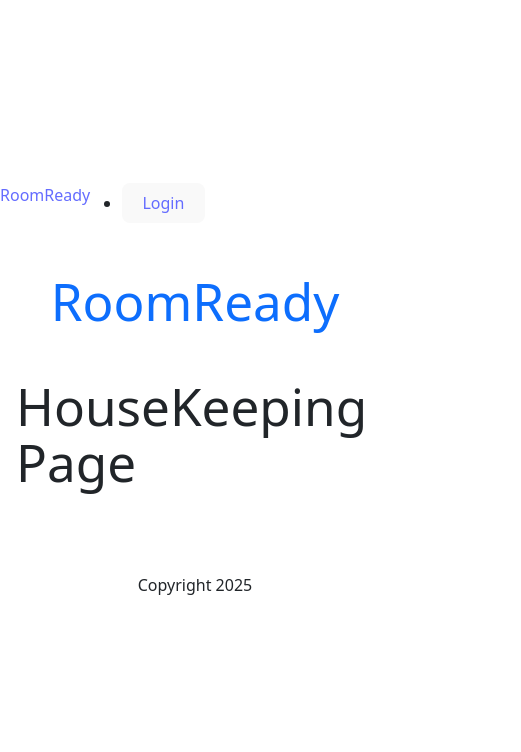
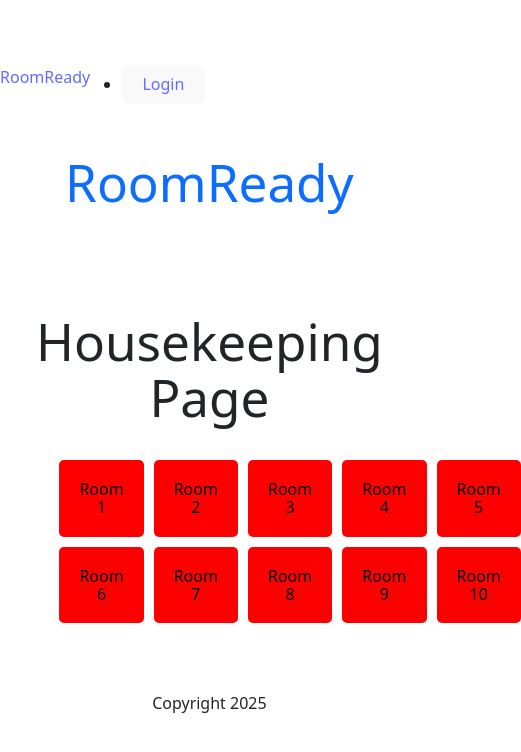
Before and after one commit to musserdn/RoomReady, a React (Vite) app in the folder client/: page /HouseKeeping in a window 390 px wide. Shown: the top 752 px of the page, 521 px wide, since content can reach past the window. Built offline with nearby package versions, Linux system fonts and the light colour scheme.

Commit message:
Added responsive buttons to the Housekeeping page

```diff
--- a/client/src/pages/HouseKeepingPage.jsx
+++ b/client/src/pages/HouseKeepingPage.jsx
@@ -1,5 +1,48 @@
+import { useState } from "react";
+
 export default function HouseKeepingPage() {
+    const [roomStatuses, setRoomStatuses] = useState(Array(10).fill("red"));
+
+    // Function to handle button click and cycle colors
+    const handleClick = (index) => {
+        setRoomStatuses(prevStatuses =>
+            prevStatuses.map((status, i) => {
+                if (i === index) {
+                    return status === "red" ? "yellow" : status === "yellow" ? "green" : "red";
+                }
+                return status;
+            })
+        );
+    };
+
     return (
-        <h1>HouseKeeping Page</h1>
+        <div style={{ textAlign: "center", padding: "20px" }}>
+            <h1>Housekeeping Page</h1>
+            <div style={{
+                display: "grid",
+                gridTemplateColumns: "repeat(5, 1fr)",
+                gap: "10px",
+                maxWidth: "300px",
+                margin: "0 auto"
+            }}>
+                {roomStatuses.map((color, index) => (
+                    <button
+                        key={index}
+                        onClick={() => handleClick(index)}
+                        style={{
+                            backgroundColor: color,
+                            color: "black",
+                            padding: "20px",
+                            border: "none",
+                            borderRadius: "5px",
+                            fontSize: "16px",
+                            cursor: "pointer"
+                        }}
+                    >
+                        Room {index + 1}
+                    </button>
+                ))}
+            </div>
+        </div>
     );
 }
```
